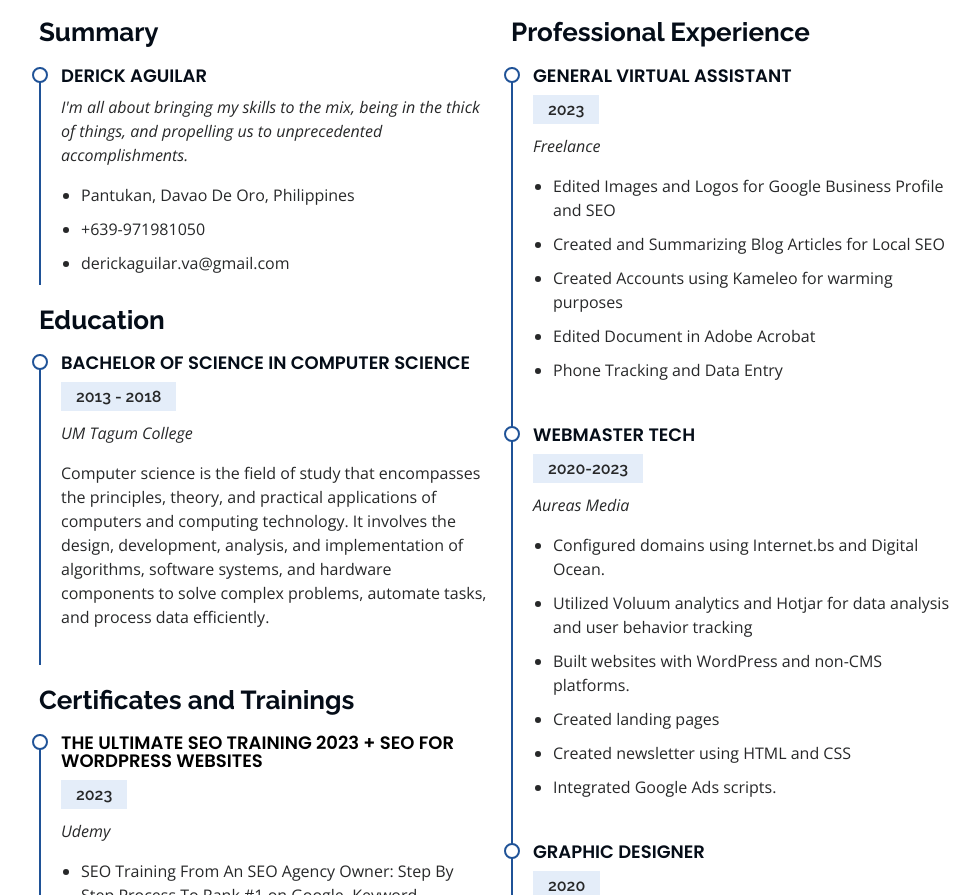
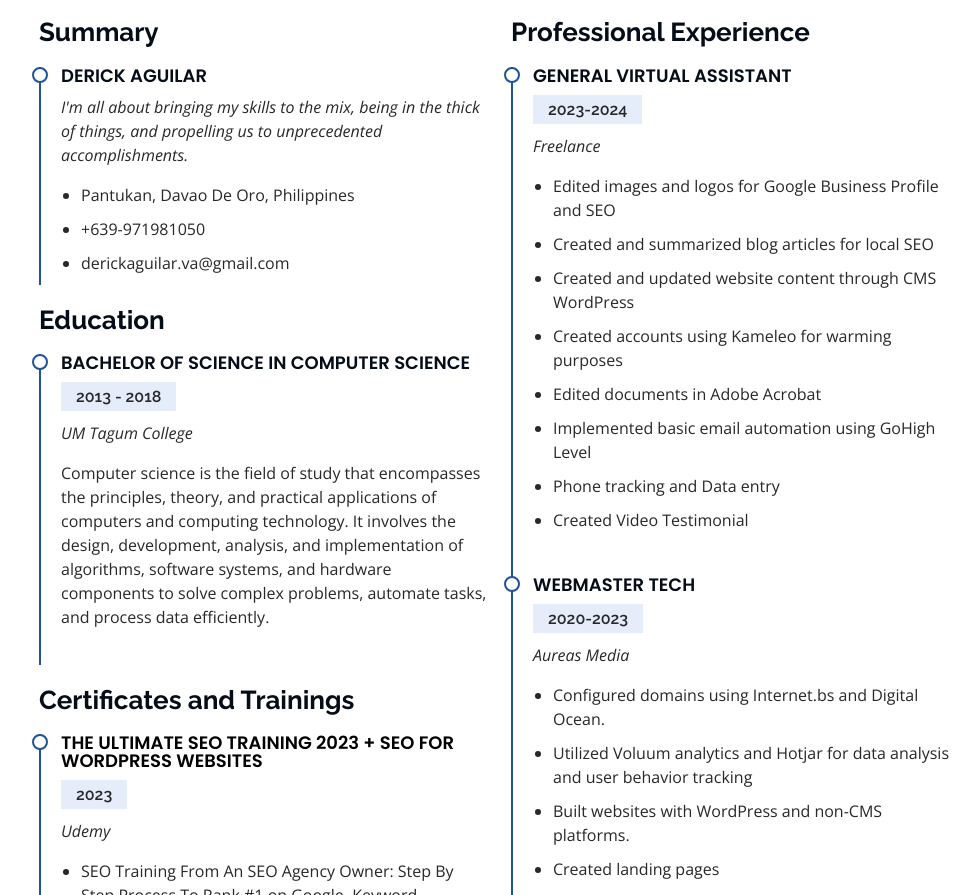
Before and after one commit to justdrck/justdrck.github.io, a plain HTML site: page index.html in a window 1280 px wide. Shown: the part 2319-3214 px from the top of the page, without its empty margins (291-1271 px from the left). Drawn offline with nearby package versions, Linux system fonts and the light colour scheme.

Commit message:
Add files via upload

```diff
--- a/index.html
+++ b/index.html
@@ -303,14 +303,17 @@
             <h3 class="resume-title">Professional Experience</h3>
             <div class="resume-item">
               <h4>General Virtual Assistant</h4>
-              <h5>2023</h5>
+              <h5>2023-2024</h5>
               <p><em>Freelance </em></p>
               <ul>
-                <li>Edited Images and Logos for Google Business Profile and SEO</li>
-                <li>Created and Summarizing Blog Articles for Local SEO</li>
-                <li>Created Accounts using Kameleo for warming purposes</li>
-                <li>Edited Document in Adobe Acrobat</li>
-                <li>Phone Tracking and Data Entry</li>
+                <li>Edited images and logos for Google Business Profile and SEO</li>
+                <li>Created and summarized blog articles for local SEO</li>
+                <li>Created and updated website content through CMS WordPress</li>
+                <li>Created accounts using Kameleo for warming purposes</li>
+                <li>Edited documents in Adobe Acrobat</li>
+                <li>Implemented basic email automation using GoHigh Level</li>
+                <li>Phone tracking and Data entry</li>
+                <li>Created Video Testimonial</li>
               </ul>
             </div>
             <div class="resume-item">
```
